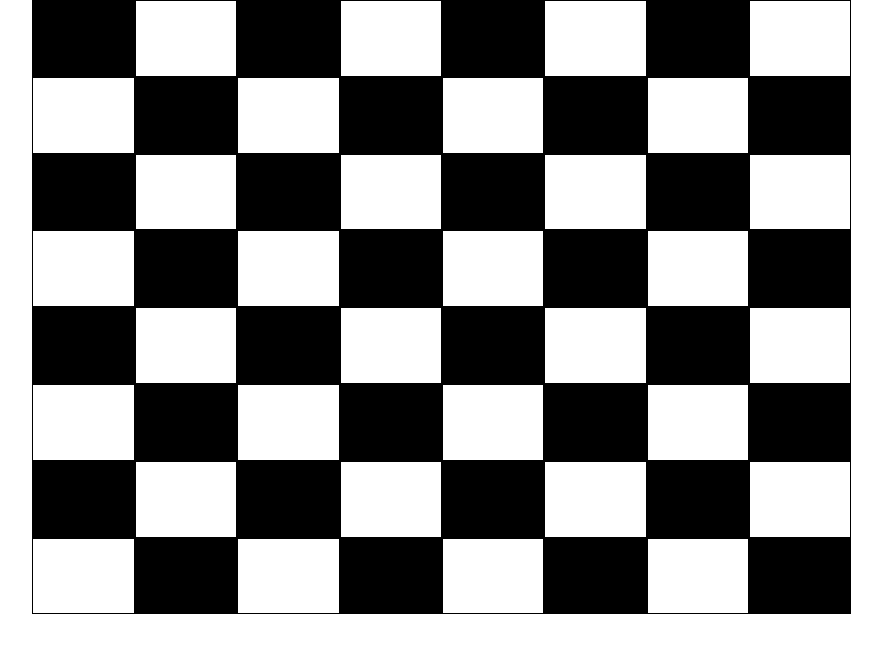
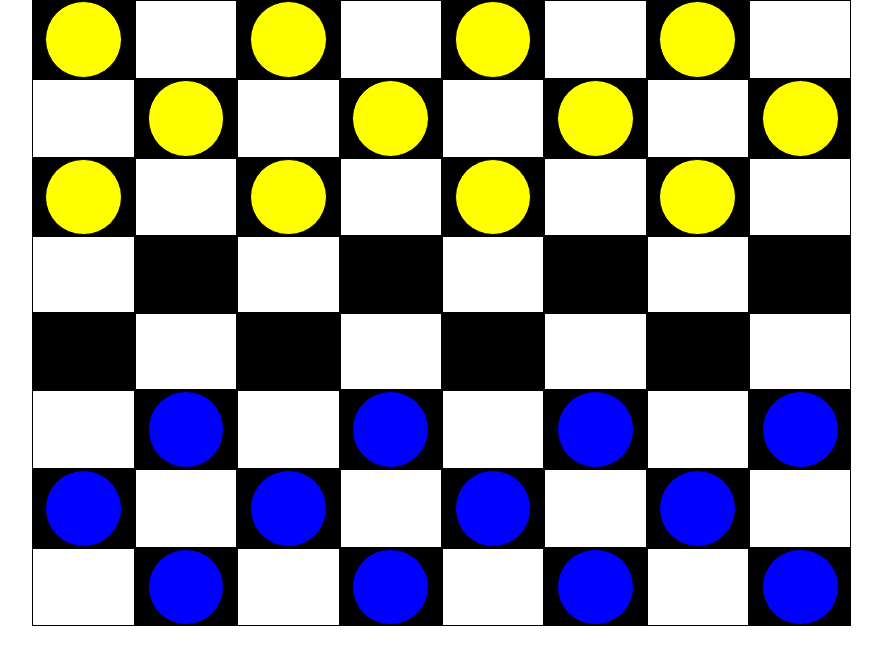
Before and after one commit to lalim91/Checkers-to-chess, a plain HTML site: page index.html in a window 1280 px wide. Shown: the whole page, without its empty margins (196-1078 px from the left). Drawn offline with nearby package versions, Linux system fonts and the light colour scheme.

Commit message:
centered pieces

```diff
--- a/script.js
+++ b/script.js
@@ -23,6 +23,47 @@ var gameController = function (element){
         self.element.append(tr);
         colorIndex = 1 - colorIndex;
         cellPosition.push(newRow);
+        }
+    };
+    self.getCellByPosition = function(){
+        var CellByPosition = CellPosition[i];
+    };
+    self.initialPlayer = function(colorArray){
+        self.playerOne = new playerGenerator(colorArray[0]);
+        self.playerTwo = new playerGenerator(colorArray[1]);
+    };
+    self.createPiece = function(){
+        var newPiece = null;
+        var pieceElement = null;
+        var result = null;
+        for (var p = 0; p < pieceData.length; p++){
+            if (p == 0){
+                for (var i = 0; i < cells.length && pieceData[p].pieceCount > 0; i++){
+                    result = pieceData[p].placementRule(cells[i]);
+                    if(result){
+                        pieceData[p].pieceCount--;
+                        newPiece = new pieceGenerator(pieceData[p].movementRules);
+                        pieceElement = newPiece.renderPiece();
+                        pieceElement.css('background', self.playerOne.getColor());
+                        newPiece.setCurrentCell(cells[i]);
+                        cells[i].cellElement.append(pieceElement);
+                        cells[i].setCurrentPiece(newPiece);
+                    }
+                }
+            }else if (p == 1){
+                for (i = 63; i > 0 && pieceData[p].pieceCount > 0; i--){
+                    result = pieceData[p].placementRule(cells[i]);
+                    if(result){
+                        pieceData[p].pieceCount--;
+                        newPiece = new pieceGenerator(pieceData[p].movementRules);
+                        pieceElement = newPiece.renderPiece();
+                        pieceElement.css('background', self.playerTwo.getColor());
+                        newPiece.setCurrentCell(cells[i]);
+                        cells[i].cellElement.append(pieceElement);
+                        cells[i].setCurrentPiece(newPiece);
+                    }
+                }
+            }
         }
     };
 
@@ -125,8 +166,8 @@ var pieceData = [
         },
         movementRules:function(x,y) {
             var vectors = [
-                [1, -1],
-                [1, 1]
+                [-1, 1],
+                [-1, -1]
             ];
             var totalPossible = [];
             var validPossible = [];
@@ -151,4 +192,6 @@ var game;
 $(document).ready(function(){
     game = new gameController('#board');
     game.createBoard(8,8);
+    game.initialPlayer(['yellow','blue']);
+    game.createPiece(pieceData);
 });
--- a/style.css
+++ b/style.css
@@ -11,5 +11,6 @@
     width:6vw;
     border: 1px solid black;
     border-radius: 100%;
+    margin:auto;
     /*background-color: yellow;*/
 }
```
